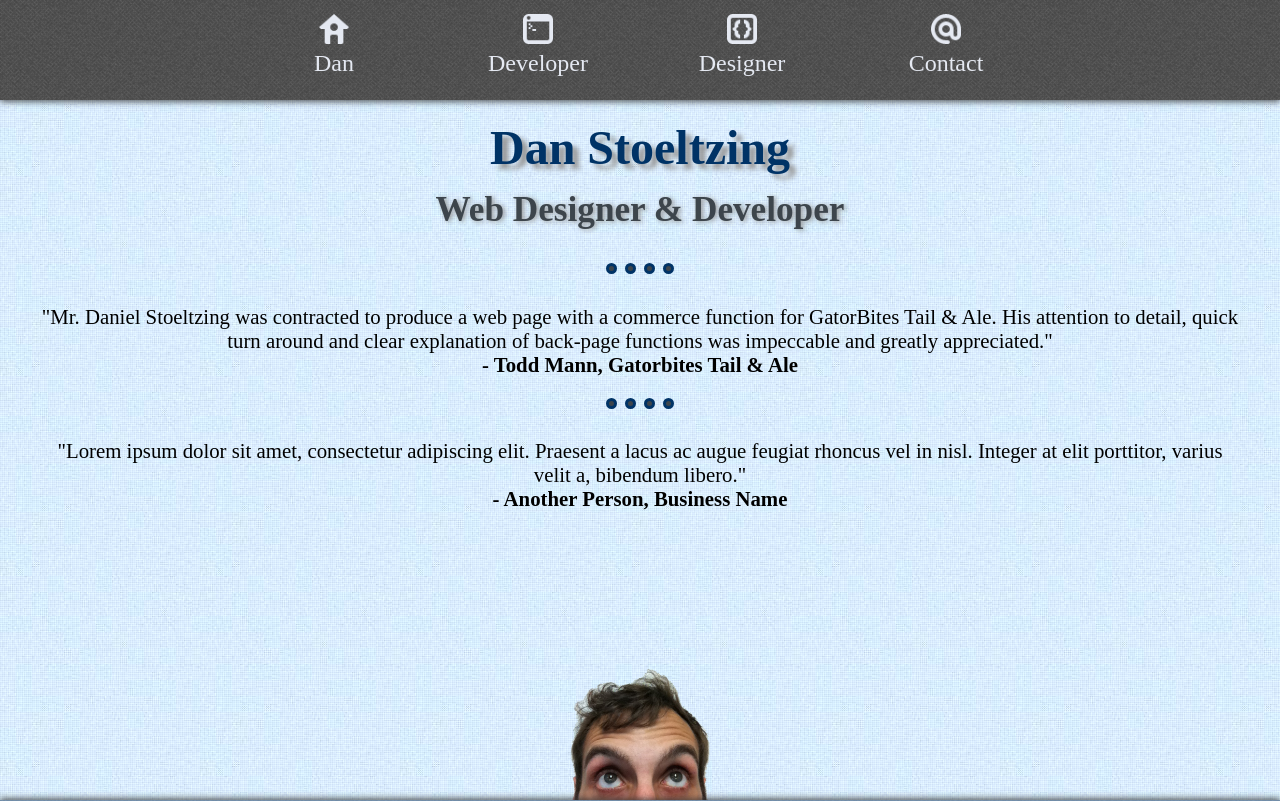
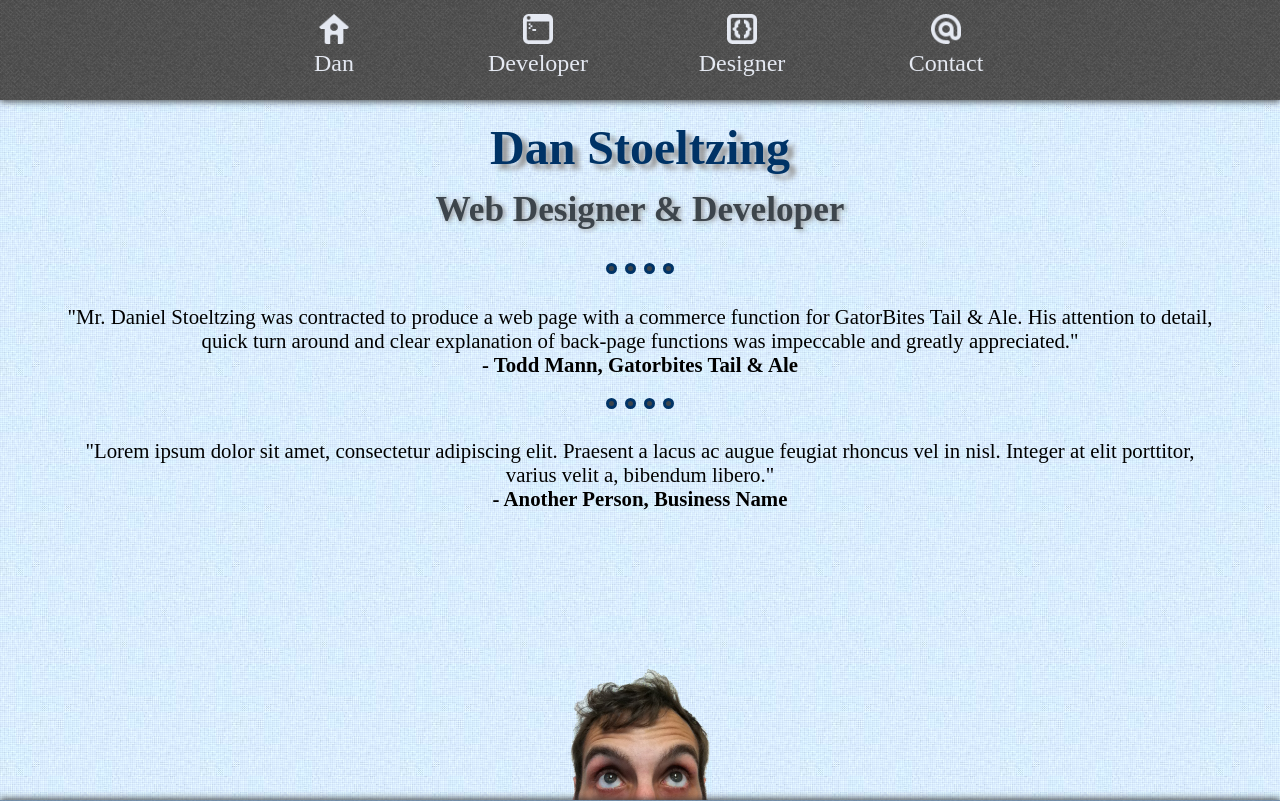
Before and after one commit to cricketsmakemath/portfolio, a PHP site: page / in a window 1280 px wide. Shown: the top 801 px of the page. Run offline with PHP 8.4, Linux system fonts and the light colour scheme; some libraries are stand-ins or nearby versions.

Commit message:
Responsiveness, working for the most part

```diff
--- a/assets/css/1366.css
+++ b/assets/css/1366.css
@@ -29,6 +29,7 @@
   .content_cell_less_pad
   {
   	padding-top: 50px;
+    width: 90%;
   }
 
   /*Page specific styles*/
@@ -61,3 +62,74 @@
   	width: 50px;
   }
 }
+
+@media screen and (max-width: 800px) , screen and (max-height: 600px) {
+  #menu ul
+  {
+    width: 700px;
+  }
+  #menu ul li
+  {
+    width: 150px;
+  }
+  p
+  {
+    font-size: 1.2em;
+  }
+  .sep_circle
+  {
+    display: none;
+  }
+}
+
+
+@media screen and (max-width: 768px) {
+ p
+ {
+  font-size: 1.6em;
+ }
+ #wrapper
+ {
+  overflow: visible;
+  max-height: 5000px;
+ }
+ .sep_circle
+  {
+    display: inline-block;
+  }
+  .dan
+  {
+    display: none;
+  }
+  #menu
+  {
+    display: none;
+  }
+
+  #mobile_menu
+{
+  display: block;
+  position: fixed;
+    left: 0;
+    top: 0;
+     width: 100%;
+    background-image: url('../img/tweed.png');
+    background-repeat: repeat;
+  text-align: center;
+  z-index: 200;
+}
+#mobile_menu ul
+{
+  padding: 0px;
+  margin: 20px 0px 20px 0px;
+  bottom: 0px;
+}
+
+#mobile_menu ul li
+{
+  display: inline-block;
+  list-style-type: none;
+  margin: 0px;
+  width: 20%;
+}
+}
--- a/assets/css/style.css
+++ b/assets/css/style.css
@@ -61,6 +61,10 @@ input:focus, textarea:focus
 	position: relative;
 	overflow: hidden;
 }
+#mobile_menu
+{
+	display: none;
+}
 .content_cell_less_pad
 {
  	padding-top: 100px;
@@ -119,7 +123,6 @@ input:focus, textarea:focus
 }
 .menu_link
 {
-
 	text-align: center;
 	position: absolute;
 }
--- a/index.php
+++ b/index.php
@@ -7,6 +7,7 @@
     <link rel="shortcut icon" type="image/x-icon" href="assets/img/favicon.ico">
     <link rel="stylesheet" type="text/css" href="assets/css/style.css">
     <link rel="stylesheet" type="text/css" href="assets/css/1366.css">
+    <link rel="stylesheet" type="text/css" href="assets/css/1024.css">
     <script src="assets/js/jquery.min.js"></script>
     <script type="text/javascript">
       function positionDanOnLoad()
@@ -100,6 +101,14 @@
       <li><div class="menu_link"><a href="#developer"><img src="assets/img/terminal-2.png" border="0" class="menu_icon" /><br>Developer</a></div></li>
       <li><div class="menu_link"><a href="#designer"><img src="assets/img/code.png" border="0" class="menu_icon" /><br>Designer</a></div></li>
       <li><div class="menu_link"><a href="#contact"><img src="assets/img/contact.png" border="0" class="menu_icon" /><br>Contact</a></div></li>
+    </ul>
+  </div>
+  <div id="mobile_menu" class="shadow_bottom">
+    <ul>
+      <li><a href="#home"><img src="assets/img/home-3.png" border="0" class="menu_icon" /></a></li>
+      <li><a href="#developer"><img src="assets/img/terminal-2.png" border="0" class="menu_icon" /></a></li>
+      <li><a href="#designer"><img src="assets/img/code.png" border="0" class="menu_icon" /></a></li>
+      <li><a href="#contact"><img src="assets/img/contact.png" border="0" class="menu_icon" /></a></li>
     </ul>
   </div>
   <!-- Start Home Page -->
```
Also changed, not shown: assets/css/1024.css (added, +12 -0 lines).
